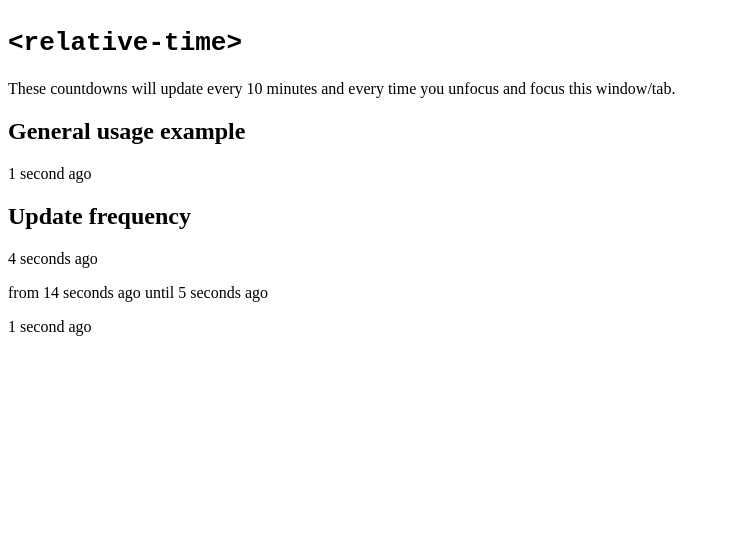
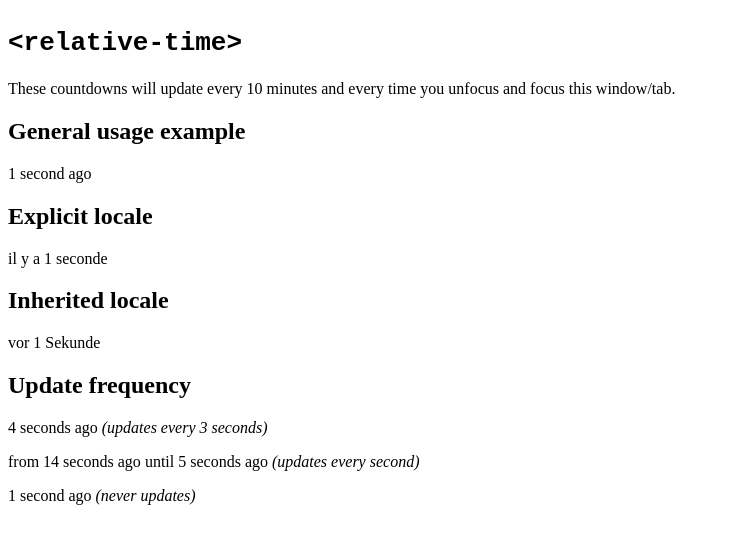
Before and after one commit to chrisburnell/relative-time, a website: page demo.html in a window 1280 px wide. Shown: the whole page, without its empty margins (0-730 px from the left). Drawn offline with Linux system fonts and the light colour scheme.

Commit message:
refactor: improve how lang/locale is pulled in

```diff
--- a/demo.html
+++ b/demo.html
@@ -14,15 +14,23 @@
 		<p>
 			<relative-time><time datetime="2024-04-11T12:00:00+0800">11 April 2024</time></relative-time>
 		</p>
+		<h2 id="explicit-locale">Explicit locale</h2>
+		<p>
+			<relative-time lang="fr"><time datetime="2024-04-11T12:00:00+0800">11 April 2024</time></relative-time>
+		</p>
+		<h2 id="inherited-locale">Inherited locale</h2>
+		<p lang="de">
+			<relative-time><time datetime="2024-04-11T12:00:00+0800">11 April 2024</time></relative-time>
+		</p>
 		<h2 id="annual">Update frequency</h2>
 		<p>
-			<relative-time update="3"><time datetime="2024-04-11T12:00:00+0800">11 April 2024</time></relative-time>
+			<relative-time update="3"><time datetime="2024-04-11T12:00:00+0800">11 April 2024</time></relative-time> <em>(updates every 3 seconds)</em>
 		</p>
 		<p>
-			<relative-time update="1">from <time id="past-further" datetime="2024-04-09T12:00:00+0800">9 April 2024</time> until <time datetime="2024-04-11T12:00:00+0800">11 April 2024</time></relative-time>
+			<relative-time update="1">from <time id="past-further" datetime="2024-04-09T12:00:00+0800">9 April 2024</time> until <time datetime="2024-04-11T12:00:00+0800">11 April 2024</time></relative-time> <em>(updates every second)</em>
 		</p>
 		<p>
-			<relative-time update="false"><time datetime="2024-04-11T12:00:00+0800">11 April 2024</time></relative-time>
+			<relative-time update="false"><time datetime="2024-04-11T12:00:00+0800">11 April 2024</time></relative-time> <em>(never updates)</em>
 		</p>
 		<script>
 			const nowEpoch = Date.now()
--- a/package.json
+++ b/package.json
@@ -1,6 +1,6 @@
 {
   "name": "@chrisburnell/relative-time",
-  "version": "0.0.5",
+  "version": "0.0.6",
   "description": "A Web Component to display a relative time.",
   "author": "Chris Burnell <me@chrisburnell.com>",
   "contributors": [
--- a/relative-time.js
+++ b/relative-time.js
@@ -4,14 +4,6 @@ class RelativeTime extends HTMLElement {
 			customElements.define(tagName || "relative-time", RelativeTime)
 		}
 	}
-
-	static locale = document.querySelector("html").getAttribute("lang") || navigator.languages ? navigator.languages[0] : "en"
-
-	static rtf = new Intl.RelativeTimeFormat(RelativeTime.locale, {
-		localeMatcher: "best fit",
-		numeric: "always",
-		style: "long",
-	})
 
 	static divisions = [
 		{
@@ -45,7 +37,6 @@ class RelativeTime extends HTMLElement {
 	]
 
 	connectedCallback() {
-		console.log("connected callback")
 		if (this.timeElements.length === 0) {
 			return
 		}
@@ -74,15 +65,15 @@ class RelativeTime extends HTMLElement {
 		let difference = (datetime.getTime() - Date.now()) / 1000
 
 		if (division) {
-			return RelativeTime.rtf.format(Math.round(difference), division)
+			return this.rtf.format(Math.round(difference), division)
 		}
 
 		for (const division of RelativeTime.divisions) {
 			if (this.maxDivision && division.name === this.maxDivision) {
-				return RelativeTime.rtf.format(Math.round(difference), division.name)
+				return this.rtf.format(Math.round(difference), division.name)
 			}
 			if (Math.floor(Math.abs(difference)) < division.amount) {
-				return RelativeTime.rtf.format(Math.round(difference), division.name)
+				return this.rtf.format(Math.round(difference), division.name)
 			}
 			difference /= division.amount
 		}
@@ -94,10 +85,6 @@ class RelativeTime extends HTMLElement {
 			element.innerHTML = this.getRelativeTime(datetime, this.division)
 			element.title = `${datetime.toLocaleString()} (local time)`
 		})
-	}
-
-	get timeElements() {
-		return this.querySelectorAll("time[datetime]")
 	}
 
 	beginUpdateLoop() {
@@ -124,6 +111,22 @@ class RelativeTime extends HTMLElement {
 	windowBlurHandler() {
 		this.stopUpdateLoop()
 	}
+
+	get locale() {
+		return this.getAttribute("lang") || this.closest("[lang]")?.getAttribute("lang") || (navigator.languages ? navigator.languages[0] : "en")
+	}
+
+	get timeElements() {
+		return this.querySelectorAll("time[datetime]")
+	}
+
+	get rtf() {
+		return new Intl.RelativeTimeFormat(this.locale, {
+			localeMatcher: "best fit",
+			numeric: "always",
+			style: "long",
+		})
+	}
 }
 
 RelativeTime.register()
```
